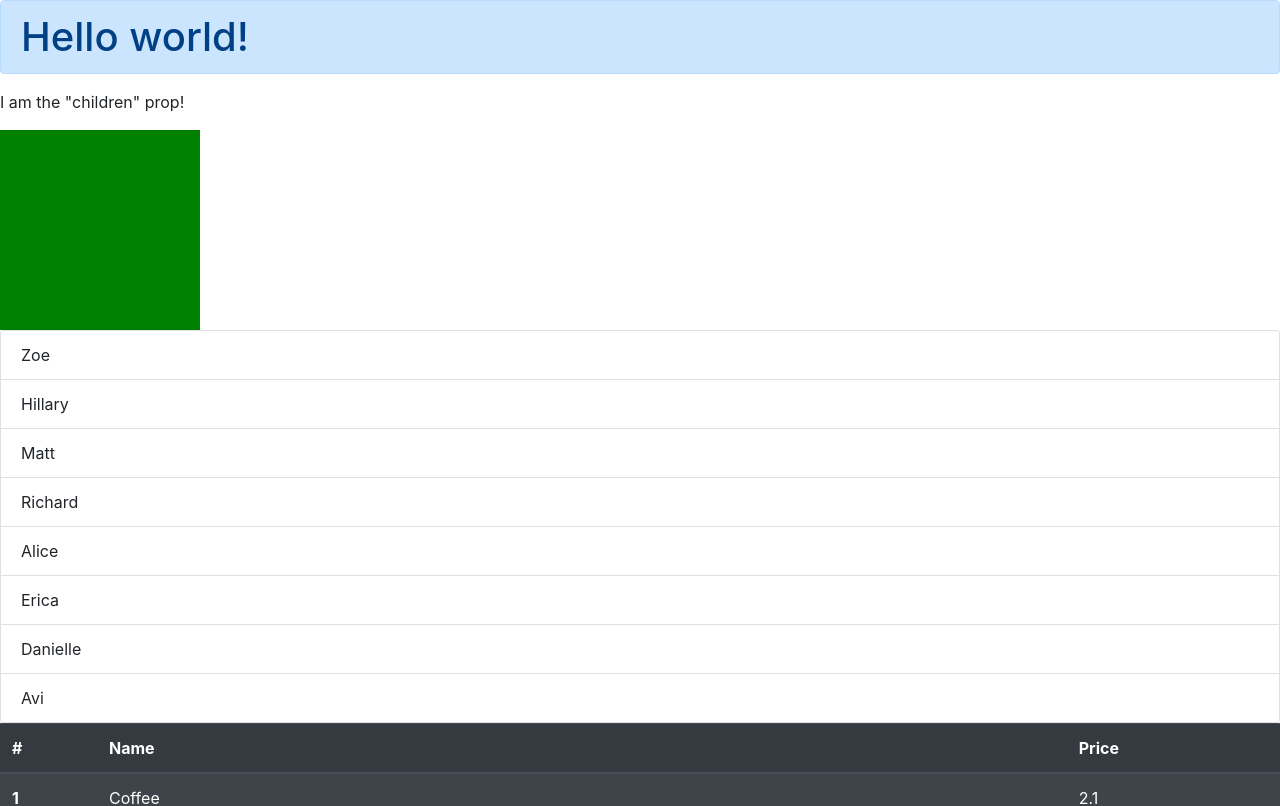
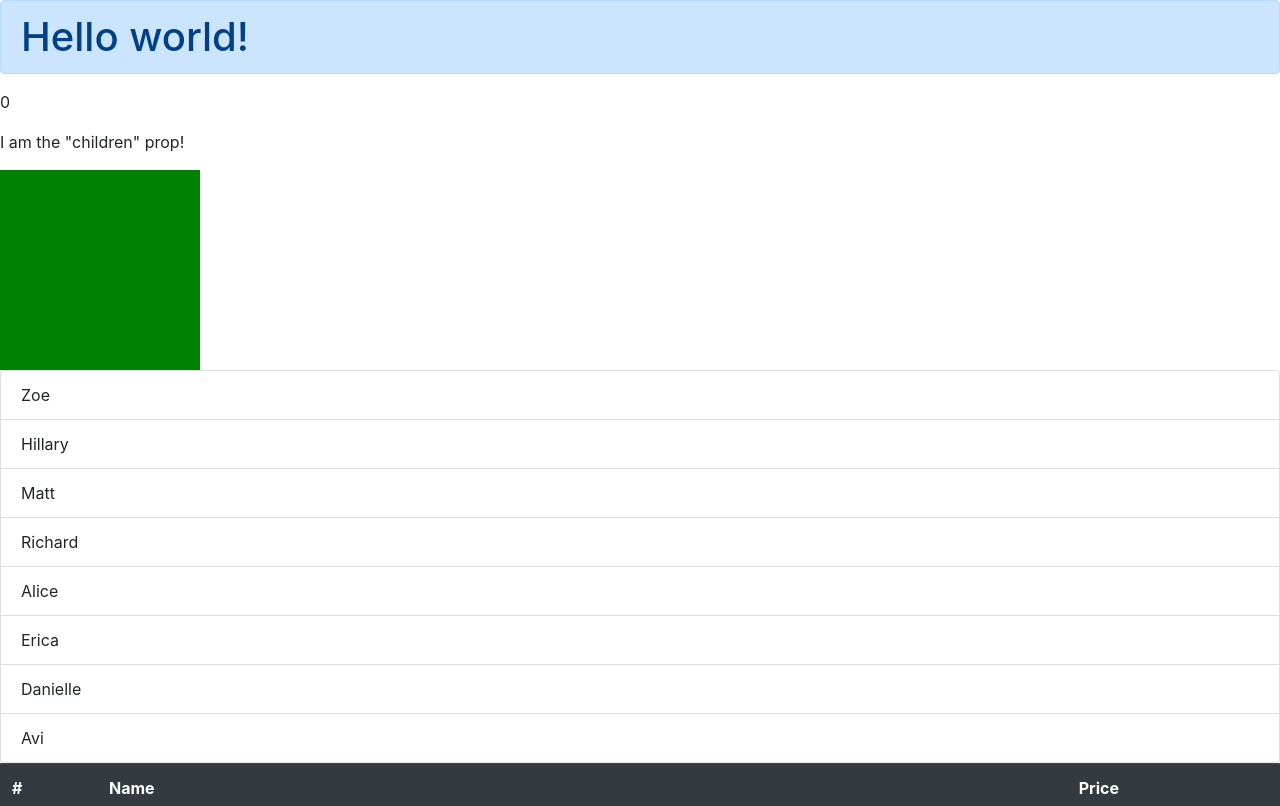
Before and after one commit to Avi-Cohen-Nehemia/react-basics, a React (Create React App) app: page / in a window 1280 px wide. Shown: the top 806 px of the page. Built offline with nearby package versions, Linux system fonts and the light colour scheme.

Commit message:
make header keep track of the amount of times it is clicked

```diff
--- a/src/components/Header/index.js
+++ b/src/components/Header/index.js
@@ -7,18 +7,25 @@ class Header extends Component {
         super(props);
         // state is a way for us to keep track of the changes happening to our component
         this.state = { counter: 0 }
+        // all the methods we create have to bind in our constructor in order to work
+        this.handleClick = this.handleClick.bind(this);
     }
     // a method we can pass to our event handlers in the render method
     handleClick() {
-        console.log("hi");
+        let currentCounter = this.state.counter
+        this.setState({counter: currentCounter + 1});
     }
 
     render() {
         // we can destructur props inside the render method when using class based components
         const { children } = this.props;
+        // we can destructur state inside the render method when using class based components
+        const { counter } = this.state;
+
         return (
             <header onClick={this.handleClick}>
                 <h1 className="alert alert-primary">{children}</h1>
+                <p>{counter}</p>
             </header>
         );
     }
```
